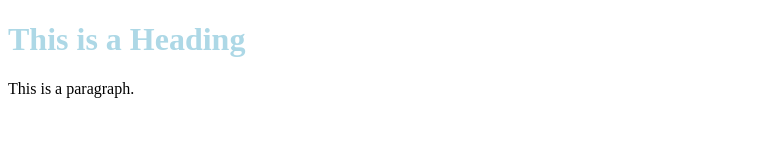
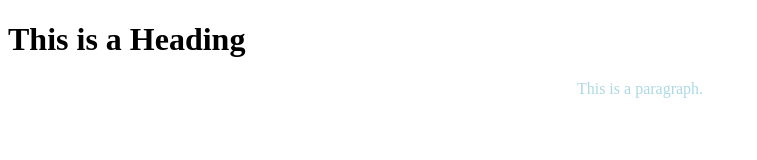
Before and after one commit to fatoujohn/fatoujohn.github.io, a plain HTML site: page index.html in a window 1280 px wide. Shown: the whole page, without its empty margins (0-757 px from the left). Drawn offline with Linux system fonts and the light colour scheme.

Commit message:
Update style.css

```diff
--- a/style.css
+++ b/style.css
@@ -1,3 +1,4 @@
-h1 {
+p {
     color: lightblue;
+    text-align: center;
 }
```
